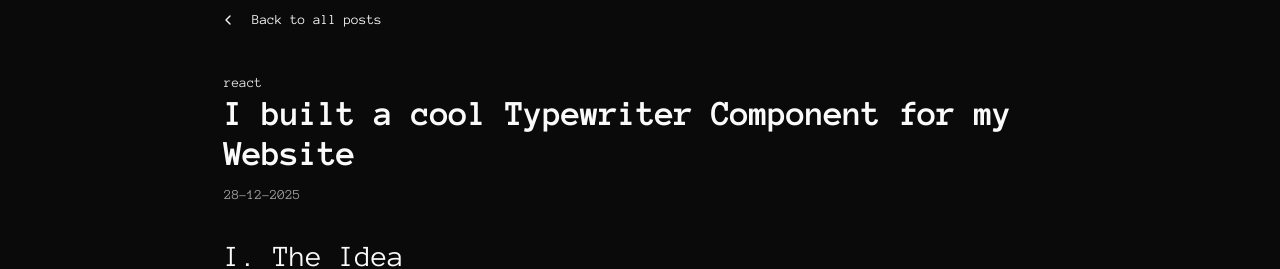
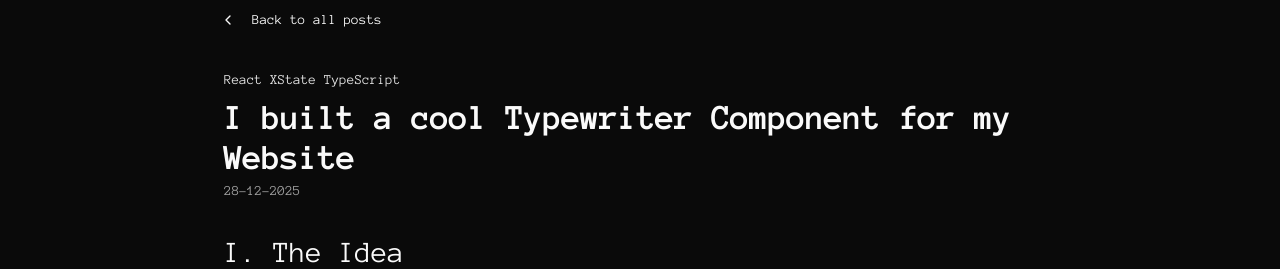
Before and after one commit to Aubregine/portfolio-2025, a React (Vite) app: page /portfolio-2025/blog/i-built-a-typewriter-in-react in a window 1280 px wide. Shown: the part 134-403 px from the top of the page. Built offline with nearby package versions, Linux system fonts and the light colour scheme.

Commit message:
Added BlogProvider and BlogTags
User can now click on "skill tag" and navigate to the filtered list of blog posts

Added BlogProvider for centralized blog state management, introduced new BlogTags component, refined blog filtering logic

```diff
--- a/public/blog-posts/i-built-a-typewriter-in-react.md
+++ b/public/blog-posts/i-built-a-typewriter-in-react.md
@@ -1,7 +1,7 @@
 ---
 title: I built a cool Typewriter Component for my Website
 date: "28-12-2025"
-tags: [ "react" ]
+tags: [ "React", "XState", "TypeScript" ]
 excerpt: Building a typewriter component using XState
 ---
 
--- a/public/blog-posts/index.json
+++ b/public/blog-posts/index.json
@@ -4,7 +4,7 @@
     "metadata": {
       "title": "I built a cool Typewriter Component for my Website",
       "date": "28-12-2025",
-      "tags": ["react"],
+      "tags": ["React", "XState", "TypeScript"],
       "excerpt": "Building a typewriter component using XState"
     }
   }
--- a/src/App.tsx
+++ b/src/App.tsx
@@ -7,6 +7,7 @@ import { Homepage } from "@/components/custom/homepage/homepage.tsx";
 import MainLayout from "@/components/custom/main-layout.tsx";
 import { Blog } from "@/components/custom/blog/blog.tsx";
 import { BlogPost } from "@/components/custom/blog/blog-post.tsx";
+import { BlogProvider } from "@/lib/providers/blog-provider.tsx";
 
 const compose = (providers: ComponentType<{ children: ReactNode }>[]) =>
   providers.reduce((Prev, Curr) => ({ children }) => (
@@ -15,7 +16,7 @@ const compose = (providers: ComponentType<{ children: ReactNode }>[]) =>
     </Prev>
   ));
 
-const Providers = compose([MetadataProvider, ThemeProvider, PortfolioProvider]);
+const Providers = compose([MetadataProvider, ThemeProvider, PortfolioProvider, BlogProvider]);
 
 function App() {
   return (
--- a/src/components/custom/blog/blog-post.tsx
+++ b/src/components/custom/blog/blog-post.tsx
@@ -72,24 +72,27 @@ function resolveImageUrl(src: string, markdownUrl: string): string {
 async function loadPost(slug: string): Promise<BlogPostType | null> {
   const url = `${import.meta.env.BASE_URL}blog-posts/${slug}.md`;
   const res = await fetch(url);
-  if (!res.ok) return null;
 
   const raw = await res.text();
   const { attributes, body } = fm<BlogMetadata>(raw);
 
-  return { data: attributes, content: body, slug };
+  if (!attributes.title || !body) return null;
+
+  return { metadata: attributes, content: body, slug };
 }
 
 export function BlogPost() {
   const { slug } = useParams();
   const [post, setPost] = useState<BlogPostType | null>(null);
   const [isLoading, setIsLoading] = useState(true);
+  const [error, setError] = useState<Error | undefined>();
   const { theme } = useTheme();
 
   useEffect(() => {
     if (!slug) return; // something went terribly wrong
     loadPost(slug)
       .then((post) => setPost(post))
+      .catch(setError)
       .then(() => setIsLoading(false));
   }, [slug]);
 
@@ -100,6 +103,8 @@ export function BlogPost() {
 
   // TODO return a skeleton
   if (isLoading) return <div className="py-20 text-center">Loading post...</div>;
+  if (error) return <div className="py-20 text-center">Error loading post :(</div>;
+
   // TODO redirect to 404 page instead
   if (!post) {
     return (
@@ -112,7 +117,7 @@ export function BlogPost() {
     );
   }
 
-  const { data, content } = post;
+  const { metadata, content } = post;
 
   return (
     <article className="mx-auto lg:max-w-2/3 lg:py-12">
@@ -124,13 +129,15 @@ export function BlogPost() {
       </Button>
 
       <header className="mb-8">
-        {data.tags.map((tag) => (
-          <span key={tag} className="text-primary mb-2 text-sm font-medium">
-            {tag}
-          </span>
-        ))}
-        <h1 className="mb-2 text-4xl font-extrabold tracking-tight">{data.title}</h1>
-        <time className="text-muted-foreground text-sm">{data.date}</time>
+        <div className="flex flex-row gap-2">
+          {metadata.tags.map((tag) => (
+            <span key={tag} className="text-primary mb-2 text-sm font-medium">
+              {tag}
+            </span>
+          ))}
+        </div>
+        <h1 className="text-4xl font-extrabold tracking-tight">{metadata.title}</h1>
+        <time className="text-muted-foreground text-sm">{metadata.date}</time>
       </header>
 
       <div className="space-y-2">
--- a/src/components/custom/blog/blog.tsx
+++ b/src/components/custom/blog/blog.tsx
@@ -1,39 +1,31 @@
 import { type ChangeEvent, useEffect, useState } from "react";
-import { Link } from "react-router-dom";
+import { Link, useSearchParams } from "react-router-dom";
 import { Input } from "@/components/ui/input";
-import type { BlogMetadata } from "@/lib/types.ts";
-
-type BlogPostNoContent = {
-  metadata: BlogMetadata;
-  slug: string;
-};
-
-// TODO: this is Alice in wonderland error handling right there
-async function getAllPosts(): Promise<BlogPostNoContent[]> {
-  const url = `${import.meta.env.BASE_URL}blog-posts/index.json`;
-  return await fetch(url).then((res) => res.json());
-}
+import { useBlogService } from "@/lib/providers/blog-provider.tsx";
 
 export function Blog() {
+  const [searchParams] = useSearchParams();
+  const tagParam = searchParams.get("tag") || "";
   const [filter, setFilter] = useState("");
-  const [posts, setPosts] = useState<BlogPostNoContent[]>([]);
-  const [isLoading, setIsLoading] = useState(true);
+  const { blogPosts, isLoading } = useBlogService();
 
   useEffect(() => {
-    getAllPosts().then((posts) => {
-      setPosts(posts);
-      setIsLoading(false);
-    });
+    setFilter(tagParam);
   }, []);
 
-  const filteredPosts = posts.filter(
+  const handleFilterChange = (e: ChangeEvent<HTMLInputElement>) => {
+    const value = e.target.value;
+    setFilter(value);
+  };
+
+  // TODO return a skeleton
+  if (isLoading) return <div className="py-20 text-center">Loading posts...</div>;
+
+  const filteredPosts = blogPosts.filter(
     (post) =>
       post.metadata.title.toLowerCase().includes(filter.toLowerCase()) ||
       post.metadata.tags.some((t) => t.toLowerCase().includes(filter.toLowerCase()))
   );
-
-  // TODO return a skeleton
-  if (isLoading) return <div className="py-20 text-center">Loading posts...</div>;
 
   return (
     <div className="mx-auto px-4 lg:max-w-2/3 lg:py-12">
@@ -43,7 +35,7 @@ export function Blog() {
         <Input
           placeholder="Filter by title or tags..."
           value={filter}
-          onChange={(e: ChangeEvent<HTMLInputElement>) => setFilter(e.target.value)}
+          onChange={handleFilterChange}
           className="max-w-sm"
         />
       </div>
--- a/src/components/custom/homepage/about-me/about-me.tsx
+++ b/src/components/custom/homepage/about-me/about-me.tsx
@@ -2,7 +2,6 @@ import { Typewriter } from "@/components/custom/generic/typewriter.tsx";
 
 export function AboutMe() {
   return (
-    <section className="grid max-w-6xl grid-cols-1 gap-8 self-center px-4 md:grid-cols-2">
     <div className="space-y-4">
       <Typewriter
         loop
@@ -12,9 +11,9 @@ export function AboutMe() {
       />
       <p className="text-muted-foreground leading-relaxed">
         I’m a software engineer and problem solver with a love for <strong>clean</strong>,
-          well-typed code. Having studied mathematics and computer science at IMT Atlantique, I
-          enjoy <strong>functional programming</strong>, optimizing <strong>performance</strong>,
-          and turning complex ideas into <strong>elegant</strong> solutions. <br />
+        well-typed code. Having studied mathematics and computer science at IMT Atlantique, I enjoy{" "}
+        <strong>functional programming</strong>, optimizing <strong>performance</strong>, and
+        turning complex ideas into <strong>elegant</strong> solutions. <br />
         I’ve worked across <strong>full-stack</strong>, <strong>mobile</strong>, and cloud
         development, shipping projects like a Flutter video editor or a high performance{" "}
         <strong>database</strong> infrastructure.
@@ -22,19 +21,5 @@ export function AboutMe() {
         languages, and strict TypeScript are my favorites.
       </p>
     </div>
-      <div className="space-y-4">
-        <h2 className="text-3xl font-bold">Skills</h2>
-        <div className="flex flex-wrap gap-2">
-          {["React", "TypeScript", "Tailwind CSS", "Vite", "Node.js"].map((skill) => (
-            <span
-              key={skill}
-              className="bg-secondary text-secondary-foreground rounded-full px-3 py-1 text-sm font-medium"
-            >
-              {skill}
-            </span>
-          ))}
-        </div>
-      </div>
-    </section>
   );
 }
--- /dev/null
+++ b/src/components/custom/homepage/blog-tags/blog-tags.tsx
@@ -0,0 +1,37 @@
+import { useBlogTags } from "@/lib/providers/blog-provider.tsx";
+import { useNavigate } from "react-router-dom";
+import { Button } from "@/components/ui/button.tsx";
+
+interface BlogTagsProps {}
+
+function BlogTags({}: BlogTagsProps) {
+  const tags = useBlogTags();
+  const navigate = useNavigate();
+
+  return (
+    <div className="space-y-4">
+      <h2 className="text-3xl font-bold">Skills</h2>
+      <div className="flex flex-wrap gap-2">
+        {tags.map((tag) => (
+          <Button
+            key={tag}
+            variant="secondary"
+            size="sm"
+            className="cursor-pointer rounded-full px-3 py-1 text-sm font-medium"
+            onClick={() => navigate(`/blog?tag=${encodeURIComponent(tag.toLowerCase())}`)}
+          >
+            {tag}
+          </Button>
+          // <span
+          //   key={skill}
+          //   className="bg-secondary text-secondary-foreground rounded-full px-3 py-1 text-sm font-medium"
+          // >
+          //   {skill}
+          // </span>
+        ))}
+      </div>
+    </div>
+  );
+}
+
+export default BlogTags;
--- a/src/components/custom/homepage/homepage.tsx
+++ b/src/components/custom/homepage/homepage.tsx
@@ -1,10 +1,14 @@
 import { ProjectsCarousel } from "@/components/custom/homepage/project-carousel/project-carousel.tsx";
 import { AboutMe } from "@/components/custom/homepage/about-me/about-me.tsx";
+import BlogTags from "@/components/custom/homepage/blog-tags/blog-tags.tsx";
 
 export function Homepage() {
   return (
     <div className="flex flex-col gap-12">
-      <AboutMe />
+      <section className="grid max-w-6xl grid-cols-1 gap-8 self-center px-4 md:grid-cols-2">
+        <AboutMe />
+        <BlogTags />
+      </section>
       <div className="justify-items-center">
         <ProjectsCarousel />
       </div>
--- /dev/null
+++ b/src/lib/providers/blog-provider.tsx
@@ -0,0 +1,58 @@
+import { createContext, type ReactNode, useContext, useEffect, useState } from "react";
+import type { BlogPost } from "@/lib/types.ts";
+
+interface BlogService {
+  blogPosts: Omit<BlogPost, "content">[];
+  isLoading: boolean;
+  error?: Error;
+}
+
+// TODO: this is Alice in wonderland error handling right there
+async function getAllPosts(): Promise<BlogPost[]> {
+  const url = `${import.meta.env.BASE_URL}blog-posts/index.json`;
+  return await fetch(url).then((res) => res.json());
+}
+
+const BlogContext = createContext<BlogService | undefined>(undefined);
+
+export function BlogProvider({ children }: { children: ReactNode }) {
+  const [isLoading, setIsLoading] = useState(true);
+  const [error, setError] = useState<Error | undefined>();
+  const [posts, setPosts] = useState<BlogPost[]>([]);
+
+  // fetch the project data from a db or something
+  useEffect(() => {
+    getAllPosts()
+      .then((posts) => {
+        setPosts(posts);
+        setIsLoading(false);
+      })
+      .catch(setError);
+  }, []);
+  return (
+    <BlogContext.Provider
+      value={{
+        blogPosts: posts,
+        isLoading,
+        error,
+      }}
+    >
+      {children}
+    </BlogContext.Provider>
+  );
+}
+export const useBlogService = () => {
+  const context = useContext(BlogContext);
+  if (!context) throw new Error("useBlog must be used within a BlogProvider");
+  return context;
+};
+
+export const useBlogSlugs = (): string[] => {
+  const { blogPosts } = useBlogService();
+  return blogPosts.map((post) => post.slug);
+};
+
+export const useBlogTags = (): string[] => {
+  const { blogPosts } = useBlogService();
+  return Array.from(new Set(blogPosts.map((post) => post.metadata.tags).flat())).sort();
+};
```
Also changed, not shown: src/components/custom/homepage/project-carousel/project-card.tsx (+10 -2 lines), src/lib/providers/portfolio-provider.tsx (+2 -11 lines), src/lib/types.ts (+10 -1 lines). Lines whose indentation alone changed are shown as unchanged.
